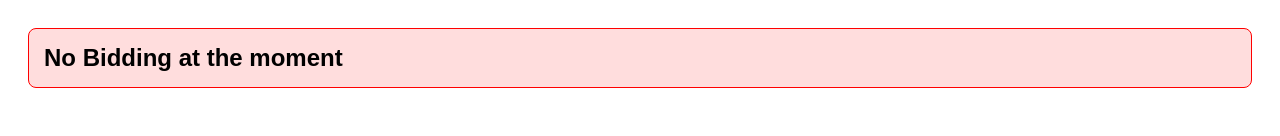
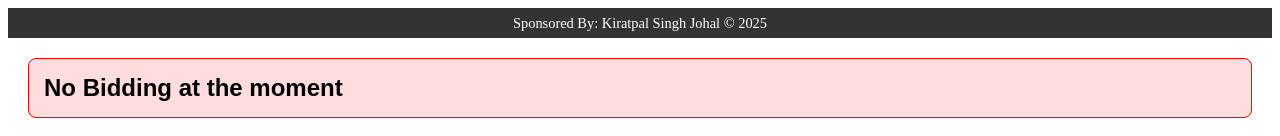
Before and after one commit to kiratpalsinghjohal1999/ipl-mock-auction, a React (Vite) app: page /admin in a window 1280 px wide. Both pictures are taken after a click on the button "Enter". Shown: the top 136 px of the page. Built offline with nearby package versions, Linux system fonts and the light colour scheme; no server answers; the database is empty.

Commit message:
footer addition

```diff
--- /dev/null
+++ b/src/Footer.jsx
@@ -0,0 +1,25 @@
+import React from "react";
+
+const Footer = () => {
+  return (
+   <footer
+  style={{
+    backgroundColor: "#333",
+    color: "#fff",
+    textAlign: "center",
+    fontSize: '0.9rem',
+    height: '30px',
+    display: 'flex',
+    justifyContent: 'center',
+    alignItems: 'center',
+  }}
+>
+  <p style={{ margin: 0 }}>
+    Sponsored By: Kiratpal Singh Johal © {new Date().getFullYear()}
+  </p>
+</footer>
+
+  );
+};
+
+export default Footer;
--- a/src/TeamPage.jsx
+++ b/src/TeamPage.jsx
@@ -14,7 +14,7 @@
 import AnnouncementBanner from './AnnouncementBanner';
 import Confetti from 'react-confetti';
 import { useWindowSize } from '@react-hook/window-size';
-
+import Footer from './Footer';
 
 function TeamPage() {
   const { owner } = useParams();
@@ -203,6 +203,7 @@
 
   return (
     <div style={{ padding: '20px', fontFamily: 'Arial' }}>
+      <Footer/>
 
       {showConfetti && (
   <div
@@ -230,8 +231,8 @@
   <Confetti width={width} height={height} numberOfPieces={300} />
 )}
 
+<div style={{ marginTop: '10px',padding: '10px' }}> <Link  to="/teams">← Back to Team Overview</Link></div>
 
-      <Link to="/teams">← Back to Team Overview</Link>
       <h1 style={{ textAlign: 'center' }}>Team: {team?.Owner}</h1>
 
       <CurrentBidBox currentBid={currentBid} teams={teams} />
--- a/src/TeamView.jsx
+++ b/src/TeamView.jsx
@@ -6,7 +6,7 @@
 import AnnouncementBanner from './AnnouncementBanner';
 import Confetti from 'react-confetti';
 import { useWindowSize } from '@react-hook/window-size';
-
+import Footer from './Footer';
 
 
 
@@ -112,8 +112,9 @@
 
   return (
 
+
     <div style={{ padding: '20px', fontFamily: 'Arial' }}>
-
+ <Footer />
 
       {showConfetti && (
   <div
@@ -141,9 +142,7 @@
   <Confetti width={width} height={height} numberOfPieces={300} />
 )}
 
-
     <div style={{ padding: '20px', fontFamily: 'Arial' }}>
-
 
 
       <CurrentBidBox currentBid={currentBid} teams={teams} />
--- a/src/admin.jsx
+++ b/src/admin.jsx
@@ -4,6 +4,8 @@
 import { saveAs } from 'file-saver';
 import Papa from 'papaparse';
 import * as XLSX from 'xlsx';
+import Footer from './Footer';
+
 
 import { useEffect, useState } from 'react';
 import { db } from './firebase';
@@ -537,6 +539,7 @@
 
   return (
     <div>
+      <Footer/>
     <AnnouncementBanner
   message={announcement}
   visible={showAnnouncement}
```
